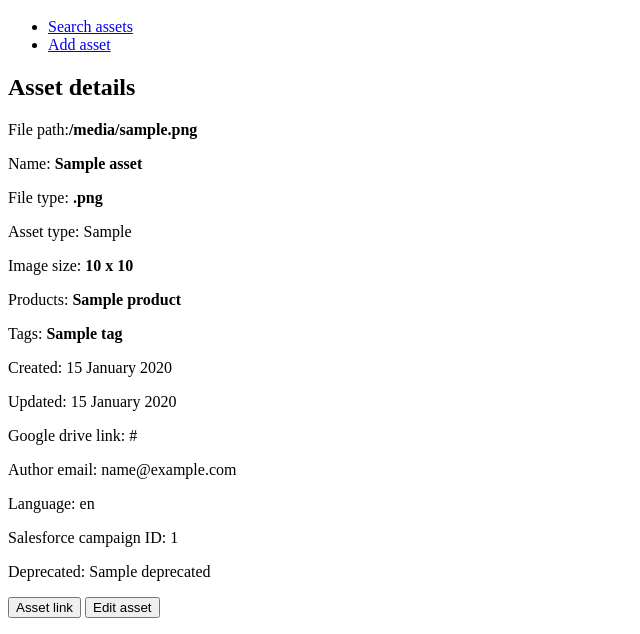
After one commit to canonical/assets.ubuntu.com, a Python web app: template templates/details.html in a window 1280 px wide. The commit adds this page. Shown: the part 346-980 px from the top of the page, without its empty margins (0-640 px from the left). Run offline with Jinja, Linux system fonts and the light colour scheme; the template is opened without the code that fills it: most values are stand-ins (such as "Sample title", 1, 10 or a date in 2020).

```diff
--- a/static/sass/main.scss
+++ b/static/sass/main.scss
@@ -10,7 +10,7 @@
   }
 }
 
-.asset-thumbnail {
+.p-asset-card--thumbnail {
   max-height: 100px;
   min-height: 100px;
 }
@@ -40,4 +40,8 @@
 .p-filter-panel-section__chips-toggle {
   padding-top: 6px;
   margin-bottom: 18px;
+.p-asset-card {
+  padding:0.75rem;
+  background:#f7f7f7;
+  margin-top:2rem;
 }
--- a/templates/_asset-list.html
+++ b/templates/_asset-list.html
@@ -1,3 +1,7 @@
 {% for asset in assets %}
-  {% include "_asset.html" %}
+  {% if asset.data.image %}
+    {% include "_asset-card-image.html" %}
+  {% else %}
+    {% include "_asset-card.html" %}
+  {% endif %}
 {% endfor %}
--- a/templates/created.html
+++ b/templates/created.html
@@ -13,14 +13,14 @@
   </div>
   {% endif %}
   {% if assets %}
-  <div class="row">
+  <div class="p-equal-height-row">
     <h2>{{assets|length}} assets created</h2>
     {% include "_asset-list.html" %}
   </div>
   {% endif %}
 
   {% if existing %}
-  <div class="row">
+  <div class="p-equal-height-row">
     {% set assets = existing %}
     <h2>{{existing|length}} existing assets</h2>
     {% include "_asset-list.html" %}
--- /dev/null
+++ b/templates/details.html
@@ -0,0 +1,58 @@
+{% extends "_layout.html" %}
+
+{% block title %}Asset details{% endblock %}
+
+{% block content %}
+<div class="p-strip is-shallow">
+  <div class="row">
+    <div class="col-4">
+      <h2>Asset details</h2>
+      {% if asset.data.image %}
+      <a href="/v1/{{ asset.file_path }}" target="_blank">
+        <img
+          src="/v1/{{ asset.file_path }}"
+        />
+      </a>
+      {% endif %}
+      <p>File path:<strong>{{ file_path }}</strong></p>
+      <p>Name: <strong>{{ asset.name }}</strong></p>
+      <p>File type: <strong>.{{ asset.file_path.split('.', 1)[1] }}</strong></p>
+      <p>Asset type: {{ asset.asset_type }}</p>
+      <p>Image size: <strong>{% if asset.data.width and asset.data.height %}{{asset.data.width}} x {{asset.data.height}}{% else %}Unknown{% endif %}</strong></p>
+      <p>
+        Products:
+        {% for product in asset.products %}
+        <strong>{{ product.name }}{% if not loop.last %},{% endif %}</strong>
+        {% endfor %}
+      </p>
+      <p>
+        Tags:
+        {% for tag in asset.tags %}
+        <strong>{{ tag.name }}{% if not loop.last %},{% endif %}</strong>
+        {% endfor %}
+      </p>
+      <p>Created: {{ asset.created.strftime('%d %B %Y') }}</p>
+      <p>Updated: {{ asset.updated.strftime('%d %B %Y') }}</p>
+      <p>Google drive link: {{ asset.google_drive_link }}</p>
+      <p>Author email: {{ asset.author_email }}</p>
+      <p>Language: {{ asset.language }}</p>
+      <p>Salesforce campaign ID: {{ asset.salesforce_campaign_id }}</p>
+      <p>Deprecated: {{ asset.deprecated }}</p>
+      <p style="height:100%">
+        <button
+          class="p-button--positive copy-link is-dense"
+          data-url="/v1/{{ asset.file_path }}"
+        >
+          Asset link
+        </button>
+        <button
+          class="p-button is-dense"
+          data-url="/manager/update?file-path={{ asset.file_path }}"
+        >
+          Edit asset
+        </button>
+      </p>
+    </div>
+  </div>
+</div>
+{% endblock %}
--- a/templates/index.html
+++ b/templates/index.html
@@ -34,7 +34,7 @@
   </div>
 </div>
 <div class="p-strip is-shallow">
-  <div class="row u-clearfix">
+  <div class="p-equal-height-row">
     {% if assets %}
       {% include "_asset-list.html" %}
     {% elif request.values.get("q", None) %}
--- a/templates/update.html
+++ b/templates/update.html
@@ -24,7 +24,7 @@
         {% if asset.data.image %}
         <div class="u-fixed-width">
           <a href="/v1/{{ asset.file_path }}" target="_blank">
-            <img class="p-image--bordered asset-thumbnail" src="/v1/{{ asset.file_path }}">
+            <img class="p-image--bordered p-asset-card--thumbnail" src="/v1/{{ asset.file_path }}">
           </a>
         </div>
         {% endif %}
```
Also changed, not shown: templates/_asset-card-image.html (added, +51 -0 lines), templates/_asset-card.html (added, +48 -0 lines), templates/_asset.html (deleted, +0 -57 lines), webapp/routes.py (+11 -1 lines), webapp/services.py (+22 -12 lines), 1 other file.
